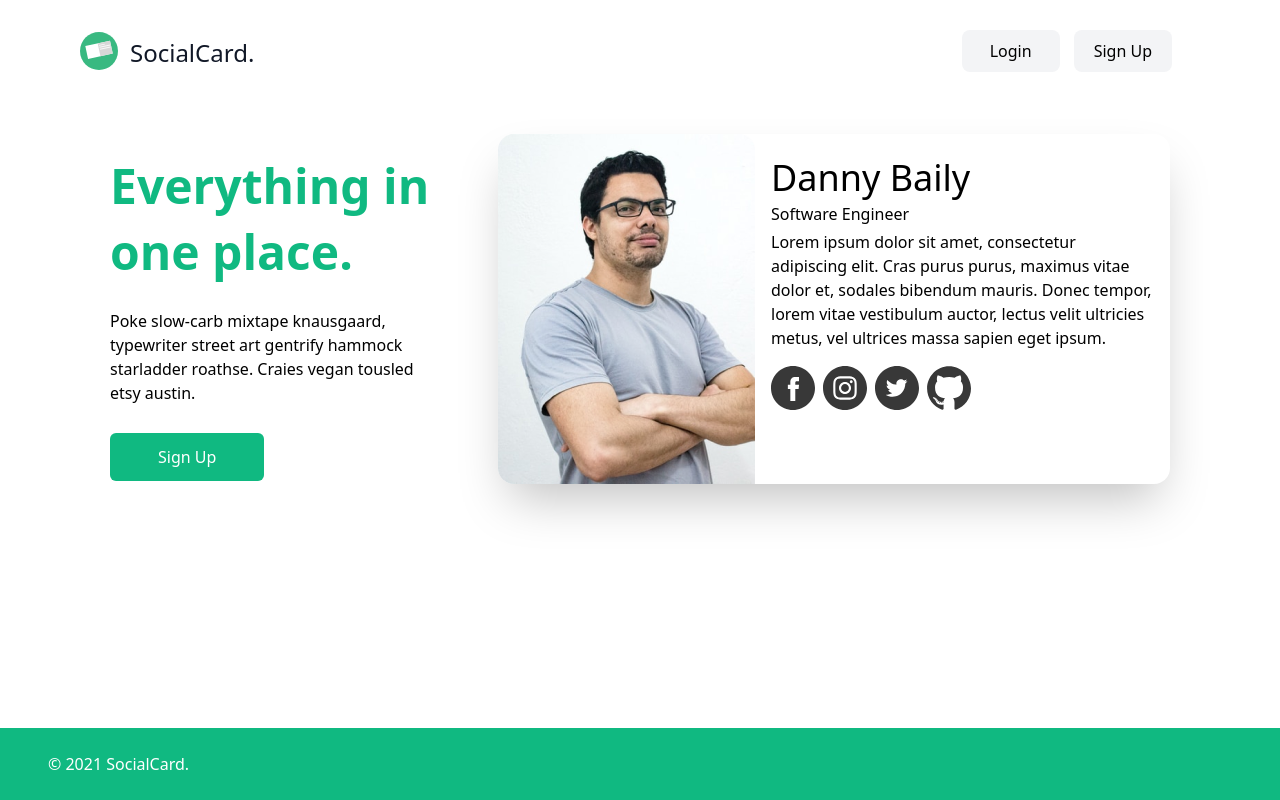
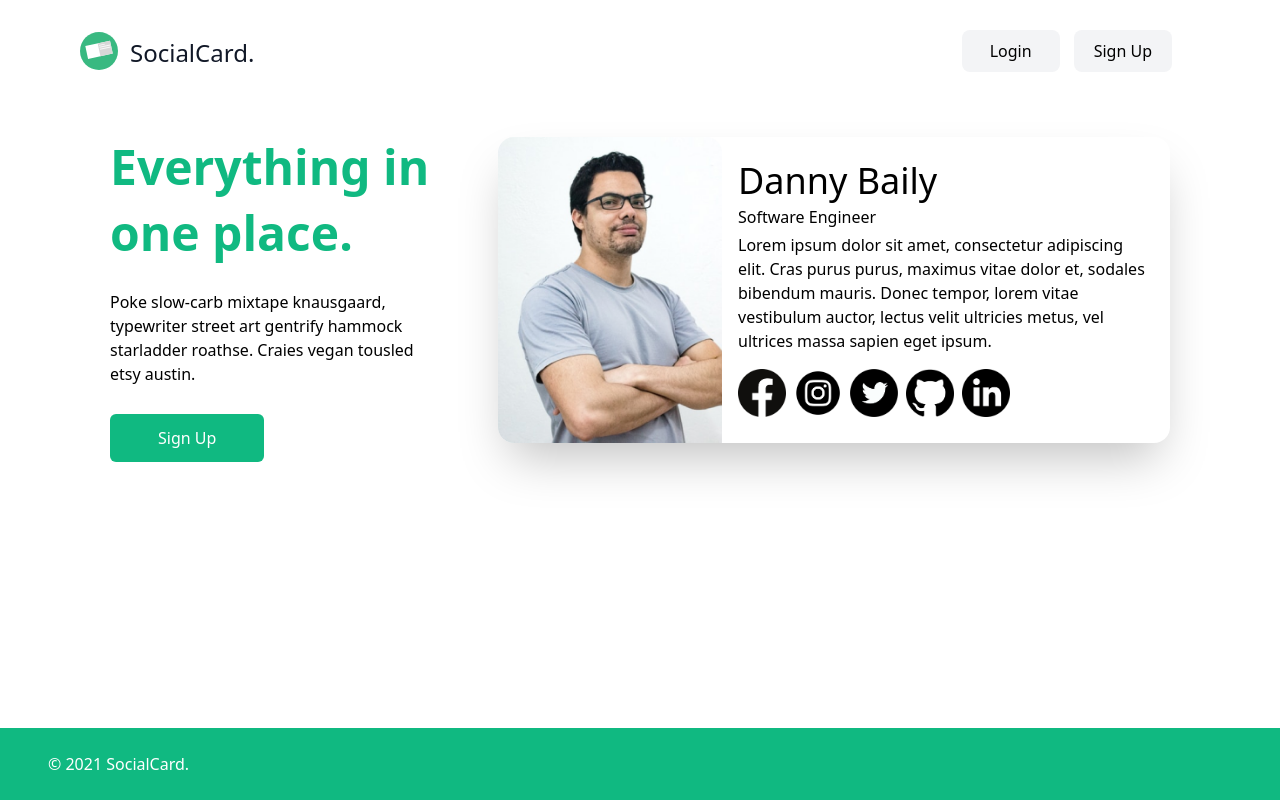
Before and after one commit to tracysuzanne321/Social-Card, a React (Create React App) app: page / in a window 1280 px wide. Built offline with nearby package versions, Linux system fonts and the light colour scheme; no server answers.

Commit message:
Created URL, and rectified profile card information transfer.

```diff
--- a/src/App.js
+++ b/src/App.js
@@ -20,7 +20,7 @@ function App() {
 		fullName: '',
 		jobTitle: '',
 		bio: '',
-		socialLinks: '',
+		socialLinks: [],
 		profileImageUrl: '',
 	});
 
@@ -44,7 +44,7 @@ function App() {
 						<Route path="/login">
 							<Login />
 						</Route>
-						<Route path="/userprofile">
+						<Route path="/u">
 							<UserProfile />
 						</Route>
 						<Route path="/">
--- a/src/AppContext.js
+++ b/src/AppContext.js
@@ -11,7 +11,7 @@ export const AppContext = createContext({
 		fullName: '',
 		jobTitle: '',
 		bio: '',
-		socialLinks: '',
+		socialLinks: [],
 		profileImageUrl: '',
 	},
 });
--- /dev/null
+++ b/src/components/UrlContainer.js
@@ -0,0 +1,15 @@
+import copy from '../images/Copy.svg';
+
+export const UrlContainer = ({ username }) => (
+	<div className="flex items-center justify-center mb-8 mt-4 text-3xl text-center">
+		example.co.uk/u/<div className="text-green-500">{username}</div>
+		<div>
+			<a href="" title="Copy your card to clipboard">
+				<img
+					className="ml-2 h-7 w-7 transition duration-500 ease-in-out transform hover:-translate-y-1 hover:scale-110 ..."
+					src={copy}
+				/>
+			</a>
+		</div>
+	</div>
+);
--- a/src/components/loginform.js
+++ b/src/components/loginform.js
@@ -18,7 +18,7 @@ export const LogInForm = () => {
 				try {
 					const userData = await login(email, password);
 					setUser(userData);
-					history.push('/userprofile');
+					history.push(`/u/${userData.username}`);
 				} catch (e) {
 					setValid(false);
 				}
--- a/src/components/modal.js
+++ b/src/components/modal.js
@@ -5,6 +5,11 @@ import ModalBody from '@material-tailwind/react/ModalBody';
 import ModalFooter from '@material-tailwind/react/ModalFooter';
 import Button from '@material-tailwind/react/Button';
 import { IoMdAddCircle } from 'react-icons/io';
+import fBicon from '../images/facebook.png';
+import iGicon from '../images/instagram.png';
+import Ticon from '../images/twitter.png';
+import Ghicon from '../images/github.png';
+import Ldicon from '../images/linkedin.png';
 
 export default function ModalLink() {
 	const [showModal, setShowModal] = useState(false);
--- a/src/components/usercard.js
+++ b/src/components/usercard.js
@@ -3,72 +3,62 @@ import iGicon from '../images/instagram.png';
 import Ticon from '../images/twitter.png';
 import Ghicon from '../images/github.png';
 import Ldicon from '../images/linkedin.png';
-import copy from '../images/Copy.svg';
-
 import User from '../images/User.jpg';
 import { icons } from 'react-icons';
+import { AppContext } from '../AppContext';
+import { useContext } from 'react';
+import { UrlContainer } from './UrlContainer';
+
 // npm install react-icons --save //
-const UserCard = () => {
+
+const UserCard = ({
+	profileImageUrl,
+	fullName,
+	jobTitle,
+	bio,
+	socialLinks,
+}) => {
+	const { card } = useContext(AppContext);
+
+	const getSocialNetworkImage = (socialNetworkName) => {
+		switch (socialNetworkName) {
+			case 'facebook':
+				return fBicon;
+			case 'instagram':
+				return iGicon;
+			case 'twitter':
+				return Ticon;
+			case 'github':
+				return Ghicon;
+			case 'linkedin':
+				return Ldicon;
+		}
+		return '';
+	};
+
 	return (
-		<>
-			<div className="flex items-center justify-center mb-8 mt-4 text-3xl text-center">
-				username/<div className="text-green-500">userURL</div>
-				<div>
-					<a href="" title="Copy your card to clipboard">
+		<div className="w-full flex md:flex-row flex-col lg:ml-10 max-w-2xl mb-10 rounded-2xl shadow-2xl">
+			<img
+				className="md:w-1/3 max-h-96 md:rounded-l-2xl object-cover object-top rounded-t-2xl"
+				src={profileImageUrl}
+				alt=""
+			/>
+			<div className="md:w-2/3 flex-col flex-wrap px-4">
+				<p className="mb-1 text-4xl mt-6">{fullName}</p>
+				<p className="mb-1 text-base">{jobTitle}</p>
+				<p className="mb-4 text-body">{bio}</p>
+				<div className="flex flex-row mb-4 w-12 h-12">
+					{socialLinks.map((link) => (
 						<img
-							className="ml-2 h-7 w-7 transition duration-500 ease-in-out transform hover:-translate-y-1 hover:scale-110 ..."
-							src={copy}
+							key={link.socialNetwork}
+							className="mr-2"
+							src={getSocialNetworkImage(link.socialNetwork)}
+							alt=""
 						/>
-					</a>
+					))}
 				</div>
 			</div>
-			<div className="flex flex-col items-center lg:flex-row mx-10 sm:mx-24 mt-14 justify-around">
-				<div className="border border-gray-100 flex flex-col lg:ml-10 max-w-2xl mb mb-10 md:flex-row rounded-2xl shadow-2xl">
-					<img
-						className="max-h-96 md:rounded-l-2xl mt-16 object-none object-top rounded-t-2xl w-full"
-						src={User}
-						alt=""
-					/>
-					<div className="flex-col flex-wrap px-4">
-						<p className="mb-1 text-4xl mt-6">Danny Baily</p>
-						<p className="mb-1 text-base">Software Engineer</p>
-						<p className="mb-4 text-body">
-							Lorem ipsum dolor sit amet, consectetur adipiscing elit. Cras
-							purus purus, maximus vitae dolor et, sodales bibendum mauris.
-							Donec tempor, lorem vitae vestibulum auctor, lectus velit
-							ultricies metus, vel ultrices massa sapien eget ipsum.
-						</p>
-						<div className="flex flex-row mb-10 h-12 w-12">
-							<img
-								className="mr-2 transition duration-500 ease-in-out transform hover:-translate-y-1 hover:scale-110 ..."
-								src={fBicon}
-								alt=""
-							/>
-							<img
-								className="mr-2 transition duration-500 ease-in-out transform hover:-translate-y-1 hover:scale-110 ..."
-								src={Ticon}
-								alt=""
-							/>
-							<img
-								className="mr-2 transition duration-500 ease-in-out transform hover:-translate-y-1 hover:scale-110 ..."
-								src={iGicon}
-								alt=""
-							/>
-							<img
-								className="mr-2 transition duration-500 ease-in-out transform hover:-translate-y-1 hover:scale-110 ..."
-								src={Ghicon}
-								alt=""
-							/>
-							<img
-								className="mr-2 transition duration-500 ease-in-out transform hover:-translate-y-1 hover:scale-110 ..."
-								src={Ldicon}
-								alt=""
-							/>
-						</div>
-					</div>
-				</div>
-			</div>
-		</>
+		</div>
 	);
 };
 
--- a/src/pages/home.js
+++ b/src/pages/home.js
@@ -1,9 +1,6 @@
 import mainimg from '../images/danny.png';
-import fBicon from '../images/Facebook_black.svg';
-import iGicon from '../images/Instagram_black.svg';
-import Ticon from '../images/Twitter_black.svg';
-import Ghicon from '../images/Github_black.svg';
 import { Link } from 'react-router-dom';
+import UserCard from '../components/usercard';
 
 const Home = () => {
 	return (
@@ -24,29 +21,37 @@ const Home = () => {
 					</Link>
 				</div>
 
-				<div className="flex md:flex-row flex-col lg:ml-10 max-w-2xl mb-10 rounded-2xl shadow-2xl">
-					<img
-						className="max-h-96 md:rounded-l-2xl object-cover object-top rounded-t-2xl"
-						src={mainimg}
-						alt=""
-					/>
-					<div className="flex-col flex-wrap px-4">
-						<p className="mb-1 text-4xl mt-6">Danny Baily</p>
-						<p className="mb-1 text-base">Software Engineer</p>
-						<p className="mb-4 text-body">
-							Lorem ipsum dolor sit amet, consectetur adipiscing elit. Cras
-							purus purus, maximus vitae dolor et, sodales bibendum mauris.
-							Donec tempor, lorem vitae vestibulum auctor, lectus velit
-							ultricies metus, vel ultrices massa sapien eget ipsum.
-						</p>
-						<div className="flex flex-row mb-4">
-							<img className="mr-2" src={fBicon} alt="" />
-							<img className="mr-2" src={iGicon} alt="" />
-							<img className="mr-2" src={Ticon} alt="" />
-							<img className="mr-2" src={Ghicon} alt="" />
-						</div>
-					</div>
-				</div>
+				<UserCard
+					profileImageUrl={mainimg}
+					fullName="Danny Baily"
+					jobTitle="Software Engineer"
+					bio={`Lorem ipsum dolor sit amet, consectetur adipiscing elit. Cras purus
+					purus, maximus vitae dolor et, sodales bibendum mauris. Donec tempor,
+					lorem vitae vestibulum auctor, lectus velit ultricies metus, vel
+					ultrices massa sapien eget ipsum.`}
+					socialLinks={[
+						{
+							socialNetwork: 'facebook',
+							url: '#',
+						},
+						{
+							socialNetwork: 'instagram',
+							url: '#',
+						},
+						{
+							socialNetwork: 'twitter',
+							url: '#',
+						},
+						{
+							socialNetwork: 'github',
+							url: '#',
+						},
+						{
+							socialNetwork: 'linkedin',
+							url: '#',
+						},
+					]}
+				/>
 			</div>
 		</>
 	);
--- a/src/pages/signup.js
+++ b/src/pages/signup.js
@@ -5,7 +5,7 @@ const SignUp = () => {
 	return (
 		<div className="flex flex-col md:flex-row mt-12 w-full">
 			<div className="md:w-5/12">
-				<div className="bg-gray-100 drop-shadow-2xl font-medium m-4 mx-8 p-8 pb-10 rounded-lg shadow-2xl">
+				<div className="bg-gray-100 drop-shadow-2xl font-medium m-4 mx-8 p-8 ml-20 pb-10 rounded-lg shadow-2xl">
 					<h1 className="mb-4 text-xl font-medium">Sign Up.</h1>
 					<SignUpForm />
 				</div>
--- a/src/pages/userprofile.js
+++ b/src/pages/userprofile.js
@@ -1,9 +1,32 @@
+import { useContext, useEffect, useState } from 'react';
+import { useHistory } from 'react-router';
+import { AppContext } from '../AppContext';
+import { UrlContainer } from '../components/UrlContainer';
 import UserCard from '../components/usercard';
+import mainimg from '../images/danny.png';
+import { getCard } from '../utils';
 
 const UserProfile = () => {
+	const history = useHistory();
+	const username = history.location.pathname.split('/')[2];
+	const [cardDetails, setCardDetails] = useState(null);
+	useEffect(async () => {
+		console.log(username);
+		const cardDetails = await getCard(username);
+		console.log(cardDetails);
+		if (cardDetails !== null) {
+			setCardDetails(cardDetails);
+		}
+	}, []);
+
 	return (
-		<div>
-			<UserCard />
+		<div className="flex flex-col items-center">
+			<UrlContainer username={username} />
+			{cardDetails ? (
+				<UserCard {...cardDetails} />
+			) : (
+				"Looks like this user hasn't set up their card yet!"
+			)}
 		</div>
 	);
 };
```
Also changed, not shown: src/components/useradminform.js (+13 -4 lines), src/utils/index.js (+20 -20 lines).
